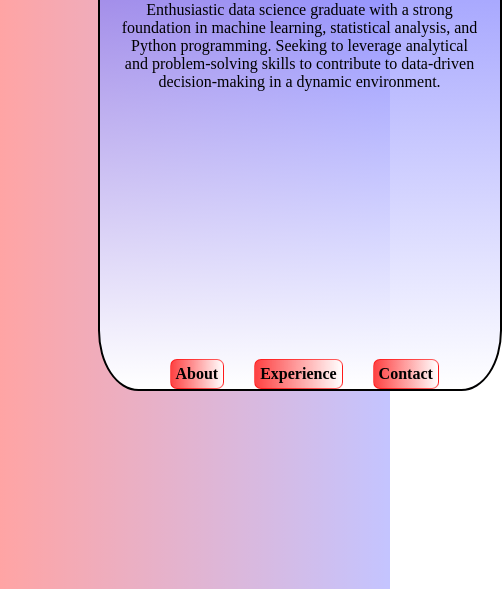
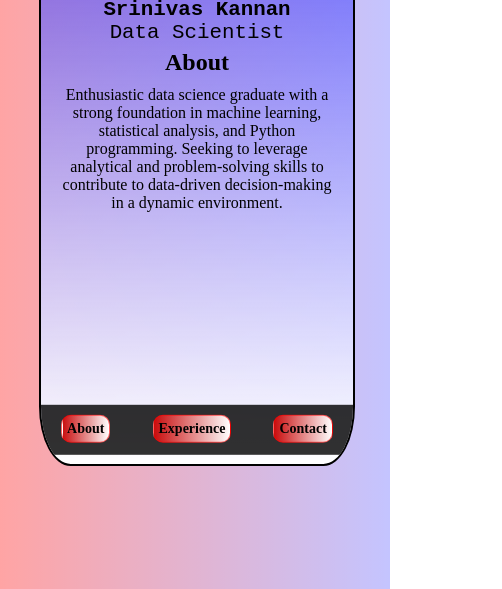
Before and after one commit to srinivaskannan22/portfolio-card, a plain HTML site: page index.html in a window 390 px wide. Shown: the part 255-844 px from the top of the page, 502 px wide, since content can reach past the window. Drawn offline with Linux system fonts and the light colour scheme.

Commit message:
Update index.css

```diff
--- a/index.css
+++ b/index.css
@@ -20,7 +20,7 @@
     left: 25%;
     right:25%;
     bottom:25%;
-    overflow: hidden;
+    overflow: auto;
 }
 .card img{
     margin: 10px;
@@ -108,3 +108,61 @@ footer li:active{
     background-image: linear-gradient(rgba(255, 0, 0, 0.432),rgba(255, 255, 255, 0.445));
     color: rgba(0, 0, 0, 0.486);
 }
+::-webkit-scrollbar{
+        display: none;
+    }
+@media screen and (max-width: 1000px) {
+    .container {
+        height: 100vh;
+        width: 100vw;
+        background-image: linear-gradient(to right, rgba(255, 0, 0, 0.356), rgba(0, 0, 255, 0.233));
+    }
+
+    .card {
+        border: 2px solid black;
+        width: 80%;
+        height: 70%;
+        background-image: linear-gradient(rgba(0, 0, 253, 0.521), white);
+        border-radius: 10%;
+        overflow: auto;
+        position: relative;
+        left: 10%;
+        top: 15%;
+    }
+
+    .card img {
+        position: relative;
+        left: 33%;
+    }
+
+    footer {
+        position: sticky;
+        bottom: 0;
+        background-color: rgba(0, 0, 0, 0.808);
+        width: 100%;
+        height: 50px;
+        z-index: 1;
+    }
+
+    footer > ul {
+        display: flex;
+        text-transform: capitalize;
+        align-items: center;
+        justify-content: center;
+        margin: 5px 8px;
+        list-style: none;
+        justify-content:space-evenly
+    }
+
+    footer > ul > li {
+        border: 0.25px solid rgba(255, 0, 0, 0.623);
+        margin-top: 10px;
+        font-size: 14px; /* Set a reasonable font size */
+        background-image: linear-gradient(to right, rgba(255, 0, 0, 0.74), white);
+        border-radius: 10px;
+        padding: 5px;
+        cursor: pointer;
+    }
+
+
+}
```
